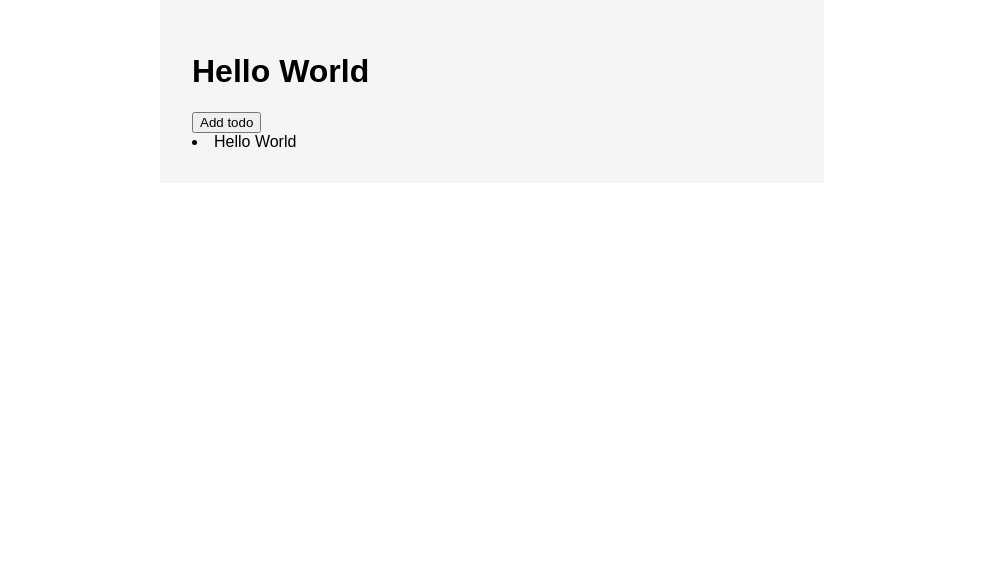
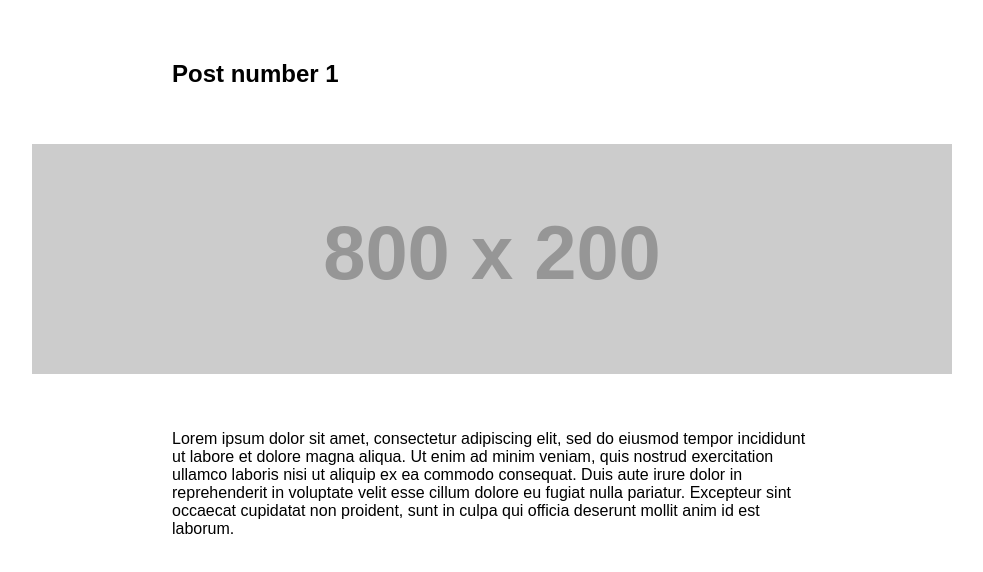
Before and after one commit to ben-powley/redux-testing, a React (Create React App) app: page / in a window 1280 px wide. Shown: the top 572 px of the page, without its empty margins (148-1131 px from the left). Built offline with nearby package versions, Linux system fonts and the light colour scheme.

Commit message:
Remove todo references. Switch to "blog" posts.

```diff
--- a/src/App.js
+++ b/src/App.js
@@ -20,16 +20,23 @@
     render() {
         return (
             <div className="App">
-                <h1>Hello World</h1>
-                <button onClick={this.onAddTodoClick}>Add todo</button>
-                {this.props.todos.map(todo => <li key={todo.id}>{todo.title}</li>)}
+                {this.props.posts.map((post, index) => (
+                    <div key={index} className="blog-post">
+                        <h2>{post.title}</h2>
+                        <figure>
+                            <img src={post.image} alt={post.title} />
+                        </figure>
+                        <p>{post.content}</p>
+                    </div>
+                ))}
             </div>
         );
     }
 }
 
 const mapStateToProps = state => ({
-    todos: state.todos
+    todos: state.todos,
+    posts: state.posts
 });
 
 const mapDispatchToProps = dispatch => ({
--- a/src/index.css
+++ b/src/index.css
@@ -5,16 +5,24 @@
 }
 
 .App {
-    max-width: 600px;
-    margin: 0px auto;
-    background: #f5f5f5;
-    padding: 2em;
 }
 
-p {
-    cursor: pointer;
+.blog-post {
+    max-width: 1000px;
+    margin: 40px auto;
+    display: grid;
+    grid-gap: 20px;
+    grid-template-columns: 3fr 12fr 3fr;
 }
 
-p.completed {
-    text-decoration: line-through;
+.blog-post > * {
+    grid-column: 2 / -2;
 }
+
+.blog-post figure {
+    grid-column: 1 / -1;
+}
+
+.blog-post figure > img {
+    width: 100%;
+}
--- a/src/store/actions/actionTypes.js
+++ /dev/null
@@ -1,3 +0,0 @@
-const ADD_TODO = "ADD_TODO";
-
-export { ADD_TODO };
--- a/src/store/actions/index.js
+++ /dev/null
@@ -1,3 +0,0 @@
-import { addTodo } from "./todos";
-
-export { addTodo };
--- a/src/store/actions/todos/addTodo.js
+++ /dev/null
@@ -1,9 +0,0 @@
-import { ADD_TODO } from "../actionTypes";
-
-const addTodo = (id, title) => ({
-    type: ADD_TODO,
-    id,
-    title
-});
-
-export default addTodo;
--- a/src/store/actions/todos/index.js
+++ /dev/null
@@ -1,3 +0,0 @@
-import addTodo from "./addTodo";
-
-export { addTodo };
--- a/src/store/index.js
+++ b/src/store/index.js
@@ -1,10 +1,12 @@
-import { createStore, applyMiddleware, compose } from "redux";
+import { createStore, applyMiddleware, compose, combineReducers } from "redux";
 import logger from "redux-logger";
-import todoReducer from "./reducers/todoReducer";
+import blogReducer from "./reducers/blogReducer";
 import LogRocket from "logrocket";
 
 const store = createStore(
-    todoReducer,
+    combineReducers({
+        posts: blogReducer
+    }),
     compose(
         applyMiddleware(logger, LogRocket.reduxMiddleware()),
         window.__REDUX_DEVTOOLS_EXTENSION__ && window.__REDUX_DEVTOOLS_EXTENSION__()
--- /dev/null
+++ b/src/store/reducers/blogReducer.js
@@ -0,0 +1,17 @@
+const initialState = [
+    {
+        title: "Post number 1",
+        image: "https://placehold.it/800x200",
+        content:
+            "Lorem ipsum dolor sit amet, consectetur adipiscing elit, sed do eiusmod tempor incididunt ut labore et dolore magna aliqua. Ut enim ad minim veniam, quis nostrud exercitation ullamco laboris nisi ut aliquip ex ea commodo consequat. Duis aute irure dolor in reprehenderit in voluptate velit esse cillum dolore eu fugiat nulla pariatur. Excepteur sint occaecat cupidatat non proident, sunt in culpa qui officia deserunt mollit anim id est laborum."
+    }
+];
+
+const blogReducer = (state = initialState, action) => {
+    switch (action.type) {
+        default:
+            return state;
+    }
+};
+
+export default blogReducer;
--- a/src/store/reducers/todoReducer.js
+++ /dev/null
@@ -1,31 +0,0 @@
-import { ADD_TODO } from "../actions/actionTypes";
-
-const initialState = {
-    todos: [
-        {
-            id: 0,
-            title: "Hello World",
-            completed: false
-        }
-    ]
-};
-
-const todoReducer = (state = initialState, action) => {
-    switch (action.type) {
-        case ADD_TODO:
-            return {
-                todos: [
-                    ...state.todos,
-                    {
-                        id: action.id,
-                        title: action.title,
-                        completed: false
-                    }
-                ]
-            };
-        default:
-            return state;
-    }
-};
-
-export default todoReducer;
```
Also changed, not shown: 1 other file (tests, documents, lock files or other folders).
